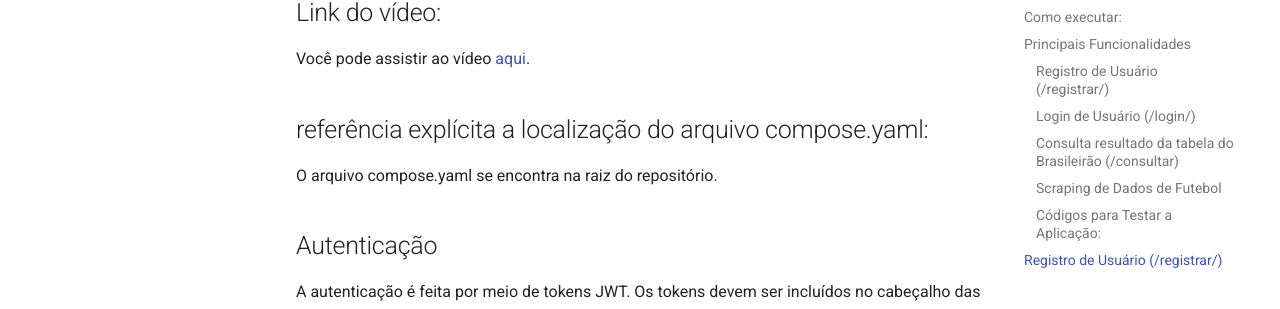
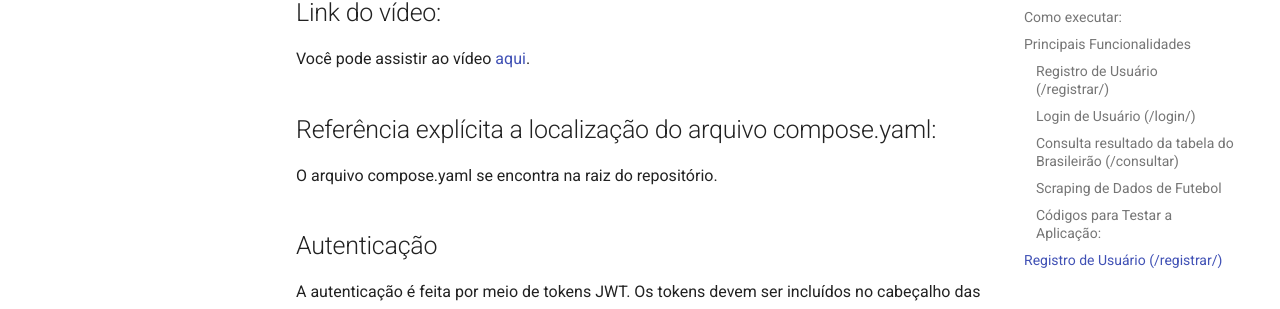
Before and after one commit to EduSelber/ProjetoNuvem, an MkDocs documentation site: the page built from docs/index.md, in a window 1280 px wide and 900 px high, scrolled down 3328 px. Shown: the part 145-454 px from the top of the window. Built offline with MkDocs 1.6.1 and Material for MkDocs 9.7.7, drawn with Linux system fonts in a browser that asks for light colours.

```diff
--- a/docs/index.md
+++ b/docs/index.md
@@ -113,7 +113,7 @@ print(response.text)
 ## Link do vídeo:
 Você pode assistir ao vídeo [aqui](https://youtu.be/h3qdxoTj_fM).
 
-## referência explícita a localização do arquivo compose.yaml:
+## Referência explícita a localização do arquivo compose.yaml:
 O arquivo compose.yaml  se encontra na raiz do repositório.
 
 ## Autenticação
```
